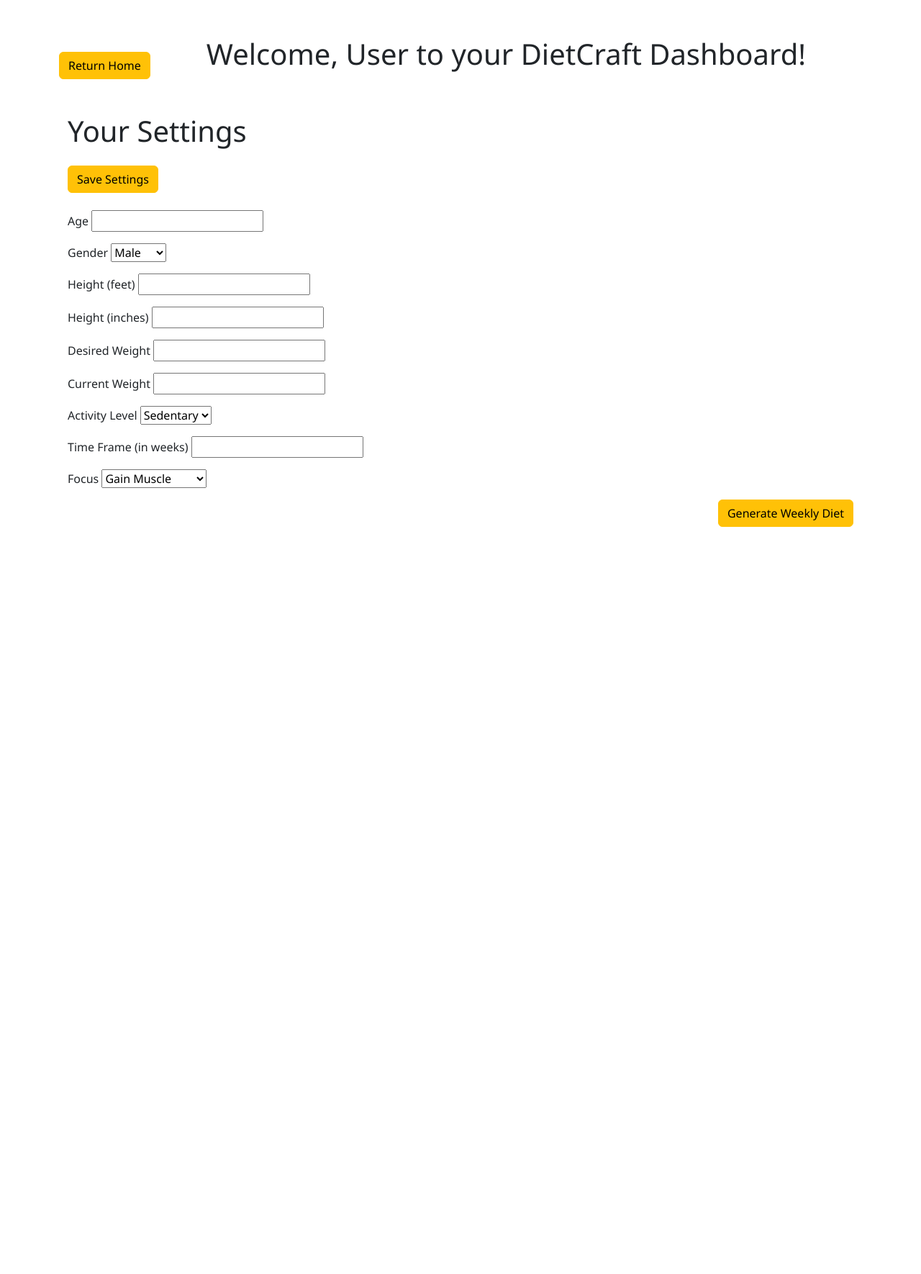
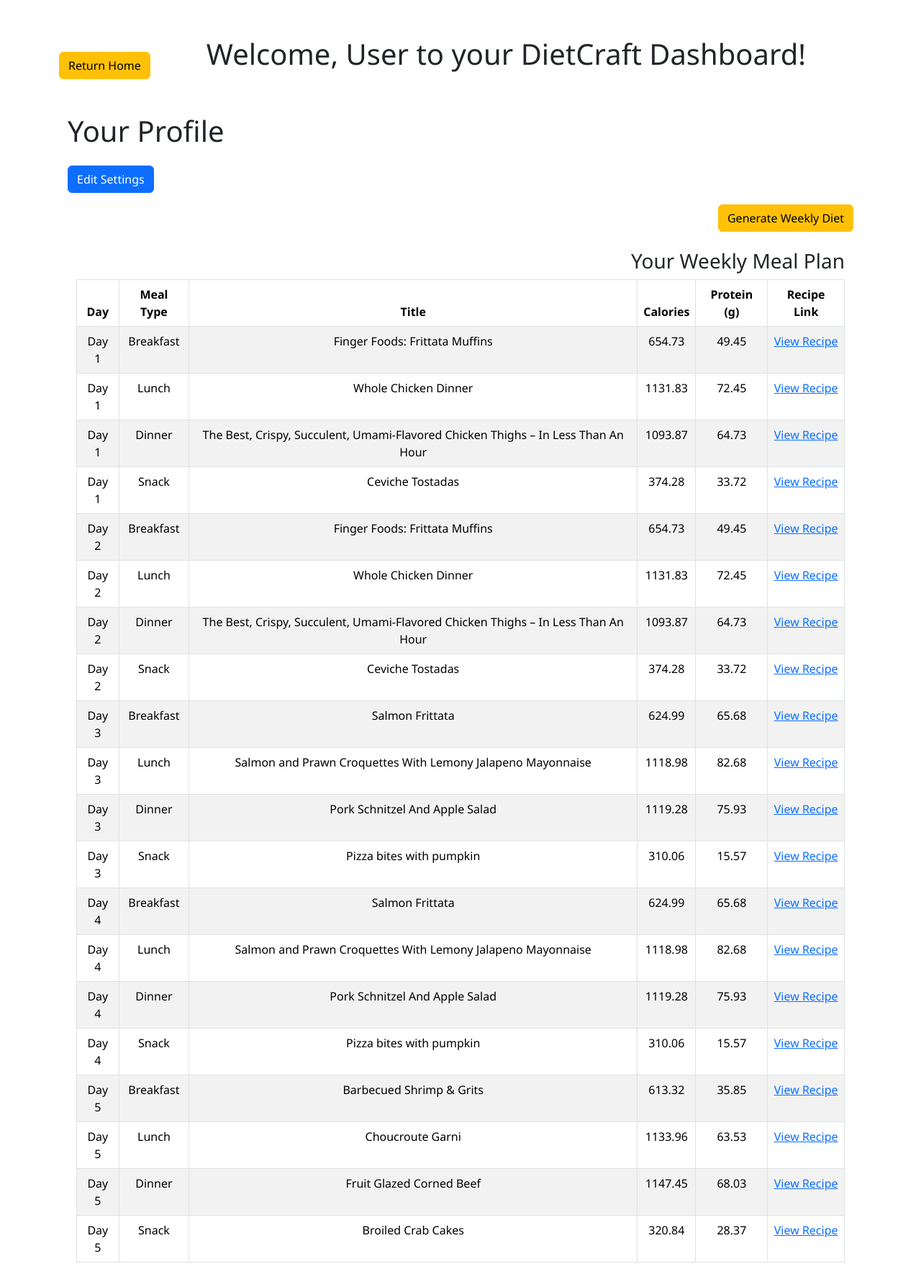
Before and after one commit to adric2001/DietCraft, a Flask app: template templates/profile.html in a window 1280 px wide. Shown: the whole page at 72% size. Before the commit the page ends 732 px from the top, so only its background shows below. Run offline with Flask 3, Linux system fonts and the light colour scheme; the template is opened without the code that fills it: values that come from a table or form of the project are taken from there, others are empty; a user stored in the database is signed in; some libraries are stand-ins or nearby versions.

Commit message:
Added Meal Generation and Basic Display

```diff
--- a/app.py
+++ b/app.py
@@ -7,8 +7,8 @@
 from flask_ckeditor import CKEditor
 from flask_login import UserMixin, login_user, LoginManager, current_user, logout_user, login_required
 from flask_sqlalchemy import SQLAlchemy
-from sqlalchemy.orm import Mapped, mapped_column
-from sqlalchemy import Integer, String
+from sqlalchemy.orm import Mapped, mapped_column, relationship
+from sqlalchemy import Integer, String, ForeignKey
 from werkzeug.security import generate_password_hash, check_password_hash
 from modules.forms import RegisterForm, LoginForm, SettingsForm
 
@@ -24,7 +24,7 @@
 
 # Initialize the Flask app
 app = Flask(__name__)
-app.config['SECRET_KEY'] = 'secrets1'
+app.config['SECRET_KEY'] = 'secrets12345678'
 app.config['SQLALCHEMY_DATABASE_URI'] = f'sqlite:///{db_path}'
 db = SQLAlchemy(app)
 ckeditor = CKEditor(app)
@@ -56,6 +56,28 @@
     activity_level: Mapped[str] = mapped_column(String(20), nullable=True)
     time_frame: Mapped[int] = mapped_column(Integer, nullable=True)
     goal: Mapped[str] = mapped_column(String(255), nullable=True)
+
+    #Requirements
+    calorie_requirement: Mapped[int] = mapped_column(Integer, nullable=True)
+    protein_requirement: Mapped[int] = mapped_column(Integer, nullable=True)
+
+     # Relationship to MealPlan
+    meal_plans: Mapped[list["MealPlan"]] = relationship("MealPlan", back_populates="user")
+
+class MealPlan(db.Model):
+    __tablename__ = "meal_plans"
+
+    id: Mapped[int] = mapped_column(Integer, primary_key=True)
+    user_id: Mapped[int] = mapped_column(Integer, ForeignKey("users.id"))
+    day: Mapped[str] = mapped_column(String(20))  # e.g., "Day 1", "Day 2"
+    meal_type: Mapped[str] = mapped_column(String(20))  # e.g., "breakfast", "lunch"
+    title: Mapped[str] = mapped_column(String(255))
+    calories: Mapped[int] = mapped_column(Integer)
+    protein: Mapped[int] = mapped_column(Integer)
+    url: Mapped[str] = mapped_column(String(255), nullable=True)
+
+    # Relationship back to User
+    user: Mapped["User"] = relationship("User", back_populates="meal_plans")
 
 
 with app.app_context():
@@ -134,7 +156,6 @@
     # Initialize variables to avoid UnboundLocalError
     calorie_requirement = None
     protein_requirement = None
-    print(current_user.height_inches)
 
     if request.method == 'GET':
         # Pre-fill form with the user's current settings
@@ -166,6 +187,9 @@
                 weight=current_user.current_weight,
             )
 
+         # Get meals for the current user
+        meals = MealPlan.query.filter_by(user_id=current_user.id).all()
+
     if form.validate_on_submit():
         # Update user settings in the database
         current_user.age = form.age.data
@@ -177,7 +201,6 @@
         current_user.activity_level = form.activity_level.data
         current_user.time_frame = form.time_frame.data
         current_user.goal = form.goal.data
-
 
         # Recalculate requirements after the form submission
         calorie_requirement = DietCraft.generate_calorie_requirements(
@@ -196,8 +219,17 @@
             weight=current_user.current_weight,
         )
 
-        flash("Your Settings have been Updated!")
-        db.session.commit()  # Save changes to the database
+        # Save calorie and protein requirements to the database
+        current_user.calorie_requirement = calorie_requirement
+        current_user.protein_requirement = protein_requirement
+
+        if calorie_requirement == "Not Suggested":
+            flash("Your Settings have not been Updated!")
+            pass
+        else:
+            flash("Your Settings have been Updated!")
+            db.session.commit()
+
         return redirect(url_for('profile'))  # Redirect to refresh the page with saved data
 
     return render_template(
@@ -206,7 +238,58 @@
         form=form,
         calorie_requirement=calorie_requirement,
         protein_requirement=protein_requirement,
+        meals=meals,
     )
+
+
+@app.route('/generate', methods=['GET'])
+@login_required
+def generate_meals():
+    if (
+        current_user.calorie_requirement is not None
+        and current_user.protein_requirement is not None
+        and current_user.goal is not None
+    ):
+        try:
+            # Ensure calorie and protein requirements are numeric
+            daily_calories = float(current_user.calorie_requirement)
+            daily_protein = float(current_user.protein_requirement)
+
+            # Call the function to generate meals
+            result = DietCraft.generate_weekly_meals(
+                api_key=spoonacular_api_key,
+                daily_calories=daily_calories,
+                daily_protein=daily_protein,
+                goal=current_user.goal,
+            )
+
+            # Store the result in the MealPlan table
+            for day, daily_meals in result.items():
+                for meal_type, details in daily_meals.items():
+                    meal_plan = MealPlan(
+                        user_id=current_user.id,
+                        day=day,
+                        meal_type=meal_type,
+                        title=details["title"],
+                        calories=details["calories"],
+                        protein=details["protein"],
+                        url=details["url"],
+                    )
+                    db.session.add(meal_plan)
+
+            db.session.commit()
+
+            flash("Meals Generated and Saved")
+            return redirect(url_for('profile'))
+
+        except ValueError:
+            flash("Error: Invalid calorie or protein requirement.")
+            return redirect(url_for('profile'))
+    else:
+        flash("Error: Some required fields are missing.")
+        return redirect(url_for('profile'))
+
+
 
 @app.route('/logout')
 def logout():
--- a/modules/forms.py
+++ b/modules/forms.py
@@ -27,4 +27,4 @@
                                                             ('active', 'Active')],
                                 validators=[DataRequired()])
     time_frame = IntegerField('Time Frame (in weeks)', validators=[DataRequired()])
-    goal = SelectField('Focus', choices=['Gain Muscle', 'Maintain Muscle'], validators=[DataRequired()])
+    goal = SelectField('Muscle Focus', choices=['Gain', 'Maintain', 'Lose'], validators=[DataRequired()])
--- a/templates/profile.html
+++ b/templates/profile.html
@@ -18,7 +18,7 @@
 
 
         <div class="container mt-5">
-            <h1 class="mb-4">Your Settings</h1>
+            <h1 class="mb-4">Your Profile</h1>
             <div>
                 {% with messages = get_flashed_messages() %}
                     {% if messages %}
@@ -28,64 +28,114 @@
                     {% endif %}
                 {% endwith %}
             </div>
+
+            <!-- Collapsible Button -->
+            <button class="btn btn-primary mb-3" type="button" data-bs-toggle="collapse" data-bs-target="#settingsForm" aria-expanded="false" aria-controls="settingsForm">
+                Edit Settings
+            </button>
+
+            <!-- Collapsible Form -->
+            <div class="collapse" id="settingsForm">
                 <form method="POST" action="{{ url_for('profile') }}">
                     <button class="btn btn-warning btn-hover mb-4" type="submit">Save Settings</button>
                     {{ form.hidden_tag() }}
-                <form method="POST" action="{{ url_for('profile') }}">
-                    {{ form.hidden_tag() }}
 
                     <div class="mb-3">
-                    {{ form.age.label }} {{ form.age() }}
+                        {{ form.age.label }} {{ form.age(class_="form-control") }}
                     </div>
 
                     <div class="mb-3">
-                    {{ form.gender.label }} {{ form.gender() }}
+                        {{ form.gender.label }} {{ form.gender(class_="form-select") }}
                     </div>
 
                     <div class="mb-3">
-                    {{ form.height_feet.label }} {{ form.height_feet() }}
+                        {{ form.height_feet.label }} {{ form.height_feet(class_="form-control") }}
                     </div>
 
                     <div class="mb-3">
-                    {{ form.height_inches.label }} {{ form.height_inches() }}
+                        {{ form.height_inches.label }} {{ form.height_inches(class_="form-control") }}
                     </div>
 
                     <div class="mb-3">
-                    {{ form.desired_weight.label }} {{ form.desired_weight() }}
+                        {{ form.desired_weight.label }} {{ form.desired_weight(class_="form-control") }}
                     </div>
 
                     <div class="mb-3">
-                    {{ form.current_weight.label }} {{ form.current_weight() }}
+                        {{ form.current_weight.label }} {{ form.current_weight(class_="form-control") }}
                     </div>
 
                     <div class="mb-3">
-                    {{ form.activity_level.label }} {{ form.activity_level() }}
+                        {{ form.activity_level.label }} {{ form.activity_level(class_="form-select") }}
                     </div>
 
                     <div class="mb-3">
-                    {{ form.time_frame.label }} {{ form.time_frame() }}
+                        {{ form.time_frame.label }} {{ form.time_frame(class_="form-control") }}
                     </div>
 
                     <div class="mb-3">
-                    {{ form.goal.label }} {{ form.goal() }}
+                        {{ form.goal.label }} {{ form.goal(class_="form-control") }}
                     </div>
-
-
                 </form>
+            </div>
 
             <div>
                 {% if calorie_requirement %}
-                        <p>{{ calorie_requirement }}</p>
+                    <p>Your Calorie Requirement is: {{ calorie_requirement }}</p>
                 {% endif %}
 
                 {% if protein_requirement %}
-                        <p>and your protein requirement is {{ protein_requirement }}</p>
+                    <p>Your Protein Requirement is: {{ protein_requirement }}</p>
                 {% endif %}
             </div>
         </div>
 
+
         <div class="container text-end">
-            <a class="btn btn-warning btn-hover">Generate Weekly Diet</a>
+
+            <form action="{{ url_for('generate_meals') }}" method="get">
+                <button type="submit" class="btn btn-warning btn-hover">Generate Weekly Diet</button>
+            </form>
+
+            {% if meals %}
+            <div class="container mt-4">
+                <h3>Your Weekly Meal Plan</h3>
+                <table class="table table-hover table-bordered table-striped text-center">
+                    <thead>
+                        <tr>
+                            <th>Day</th>
+                            <th>Meal Type</th>
+                            <th>Title</th>
+                            <th>Calories</th>
+                            <th>Protein (g)</th>
+                            <th>Recipe Link</th>
+                        </tr>
+                    </thead>
+                    <tbody>
+                        {% for meal in meals %}
+                        <tr>
+                            <td>{{ meal.day }}</td>
+                            <td>{{ meal.meal_type.title() }}</td>
+                            <td>{{ meal.title }}</td>
+                            <td>{{ meal.calories }}</td>
+                            <td>{{ meal.protein }}</td>
+                            <td>
+                                {% if meal.url %}
+                                <a href="{{ meal.url }}" target="_blank">View Recipe</a>
+                                {% else %}
+                                N/A
+                                {% endif %}
+                            </td>
+                        </tr>
+                        {% endfor %}
+                    </tbody>
+                </table>
+            </div>
+            {% else %}
+            <div class="container mt-4">
+                <p>No meals generated yet. Click "Generate Meals" to create your weekly plan!</p>
+            </div>
+            {% endif %}
+
         </div>
 </div>
     <script src="https://cdn.jsdelivr.net/npm/bootstrap@5.3.3/dist/js/bootstrap.bundle.min.js" integrity="sha384-YvpcrYf0tY3lHB60NNkmXc5s9fDVZLESaAA55NDzOxhy9GkcIdslK1eN7N6jIeHz" crossorigin="anonymous"></script>
```
Also changed, not shown: modules/dietcraft.py (+166 -50 lines), modules/test.py (+2 -109 lines), data/diet.db. Lines whose indentation alone changed are shown as unchanged.
